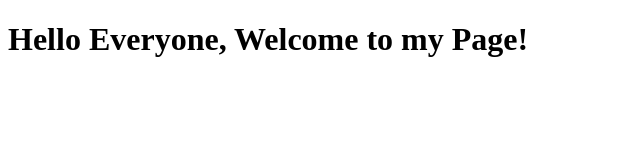
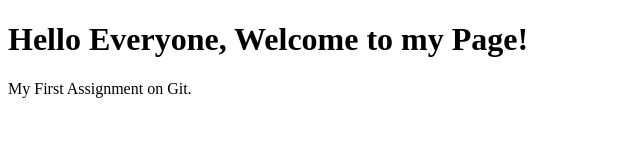
Before and after one commit to Vicufedo/ASSIGNMENT-1, a plain HTML site: page index.html in a window 1280 px wide. Shown: the whole page, without its empty margins (0-640 px from the left). Drawn offline with Linux system fonts and the light colour scheme.

Commit message:
My First Assignment on Git.

```diff
--- a/index.html
+++ b/index.html
@@ -7,5 +7,6 @@
 </head>
 <body>
     <h1>Hello Everyone, Welcome to my Page!</h1>
+    <p>My First Assignment on Git.</p>
 </body>
 </html>
```
